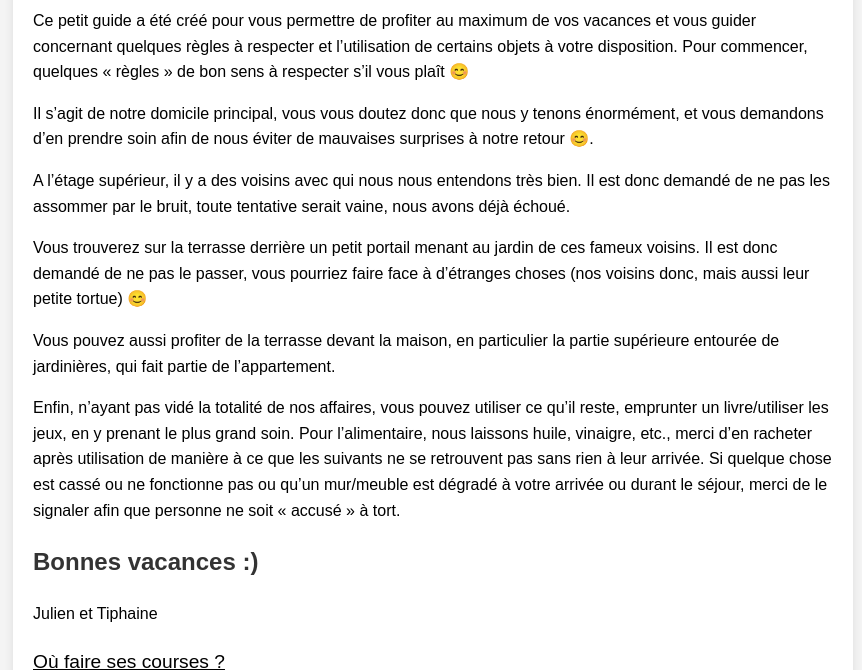
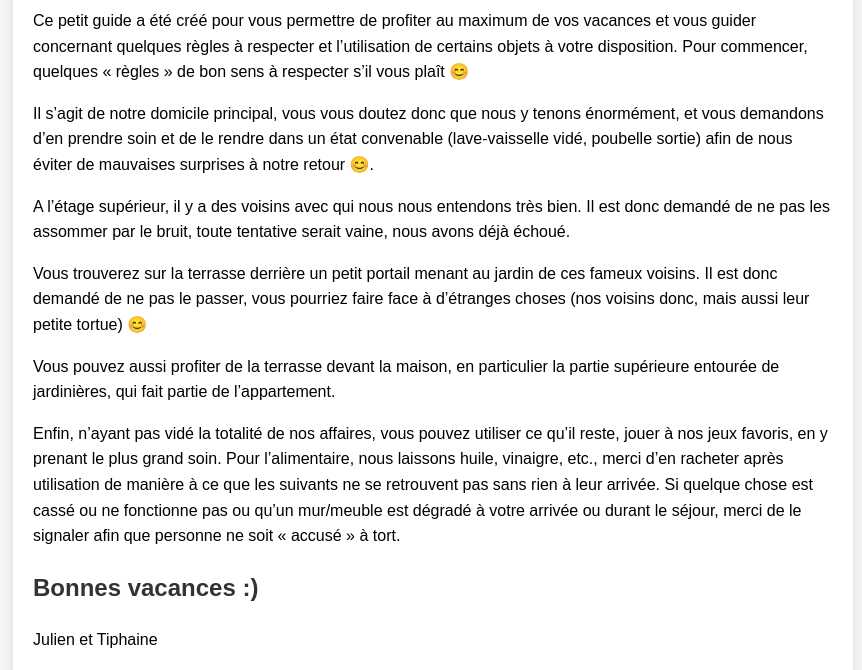
Before and after one commit to Toloche/welcome, a plain HTML site: page index.html in a window 1280 px wide. Shown: the part 126-796 px from the top of the page, without its empty margins (207-1069 px from the left). Drawn offline with Linux system fonts and the light colour scheme.

Commit message:
Add files via upload

```diff
--- a/index.html
+++ b/index.html
@@ -38,7 +38,7 @@
         <h1>Bonjour à tous et bienvenue</h1>
         <p>Ce petit guide a été créé pour vous permettre de profiter au maximum de vos vacances et vous guider concernant quelques règles à respecter et l’utilisation de certains objets à votre disposition. Pour commencer, quelques « règles » de bon sens à respecter s’il vous plaît 😊</p>
 
-        <p>Il s’agit de notre domicile principal, vous vous doutez donc que nous y tenons énormément, et vous demandons d’en prendre soin afin de nous éviter de mauvaises surprises à notre retour 😊.</p>
+        <p>Il s’agit de notre domicile principal, vous vous doutez donc que nous y tenons énormément, et vous demandons d’en prendre soin et de le rendre dans un état convenable (lave-vaisselle vidé, poubelle sortie) afin de nous éviter de mauvaises surprises à notre retour 😊.</p>
 
         <p>A l’étage supérieur, il y a des voisins avec qui nous nous entendons très bien. Il est donc demandé de ne pas les assommer par le bruit, toute tentative serait vaine, nous avons déjà échoué.</p>
 
@@ -46,7 +46,7 @@
 
         <p>Vous pouvez aussi profiter de la terrasse devant la maison, en particulier la partie supérieure entourée de jardinières, qui fait partie de l’appartement.</p>
 
-        <p>Enfin, n’ayant pas vidé la totalité de nos affaires, vous pouvez utiliser ce qu’il reste, emprunter un livre/utiliser les jeux, en y prenant le plus grand soin. Pour l’alimentaire, nous laissons huile, vinaigre, etc., merci d’en racheter après utilisation de manière à ce que les suivants ne se retrouvent pas sans rien à leur arrivée. Si quelque chose est cassé ou ne fonctionne pas ou qu’un mur/meuble est dégradé à votre arrivée ou durant le séjour, merci de le signaler afin que personne ne soit « accusé » à tort.</p>
+        <p>Enfin, n’ayant pas vidé la totalité de nos affaires, vous pouvez utiliser ce qu’il reste, jouer à nos jeux favoris, en y prenant le plus grand soin. Pour l’alimentaire, nous laissons huile, vinaigre, etc., merci d’en racheter après utilisation de manière à ce que les suivants ne se retrouvent pas sans rien à leur arrivée. Si quelque chose est cassé ou ne fonctionne pas ou qu’un mur/meuble est dégradé à votre arrivée ou durant le séjour, merci de le signaler afin que personne ne soit « accusé » à tort.</p>
 
         <h2>Bonnes vacances :)</h2>
         <p>Julien et Tiphaine</p>
```
